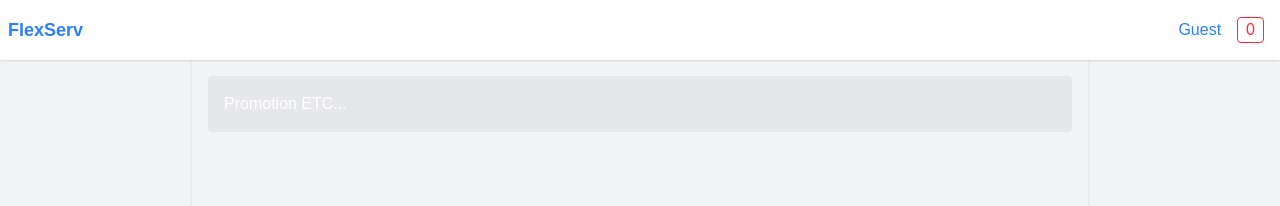
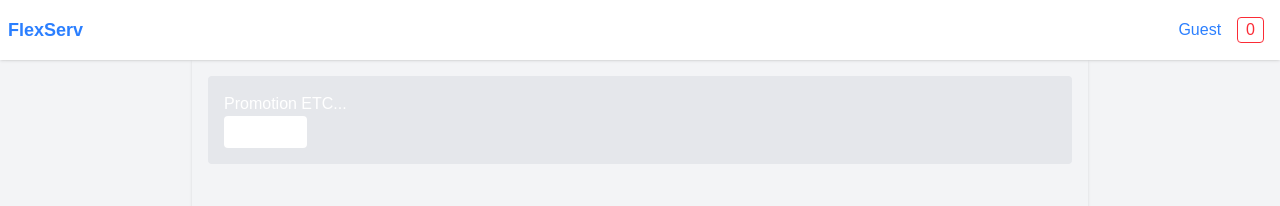
Before and after one commit to IXYOZ/Flexserv, a Next.js app: page / in a window 1280 px wide. Shown: the top 206 px of the page. Built offline with nearby package versions, Linux system fonts and the light colour scheme.

Commit message:
Direct home to feed

```diff
--- a/src/app/page.tsx
+++ b/src/app/page.tsx
@@ -1,12 +1,16 @@
   'use client'
 import Link from "next/link";
+import { useRouter } from "next/navigation";
 
 
 
 export default function Home() {
+
+  const router = useRouter()
   return (
     <div className="p-4">
-      <p>Promotion ETC...</p>
+      <p>Promotion ETC... </p>
+      <button onClick={() => router.push('/feed')} className="bg-white hover:bg-blue-500 hover:text-white rounded p-1">Go to feed</button>
     </div>
   );
 }
```
